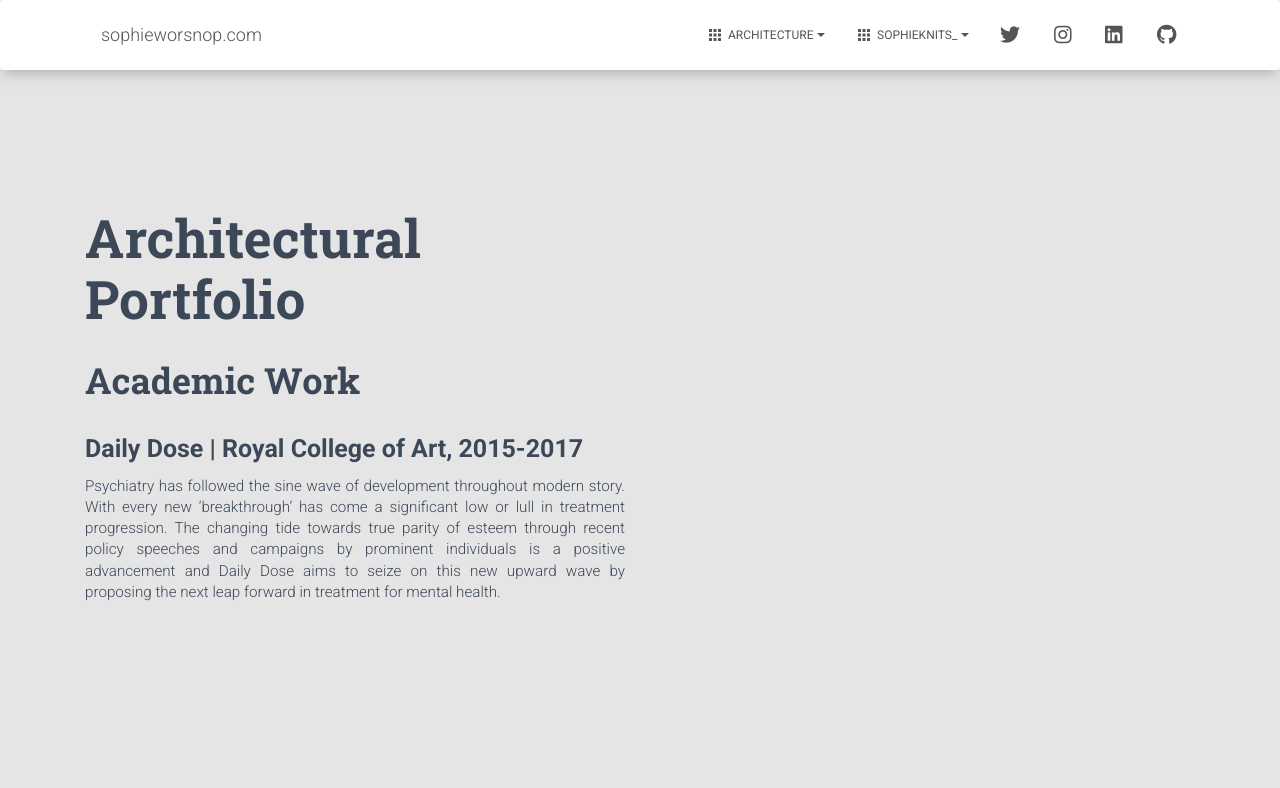
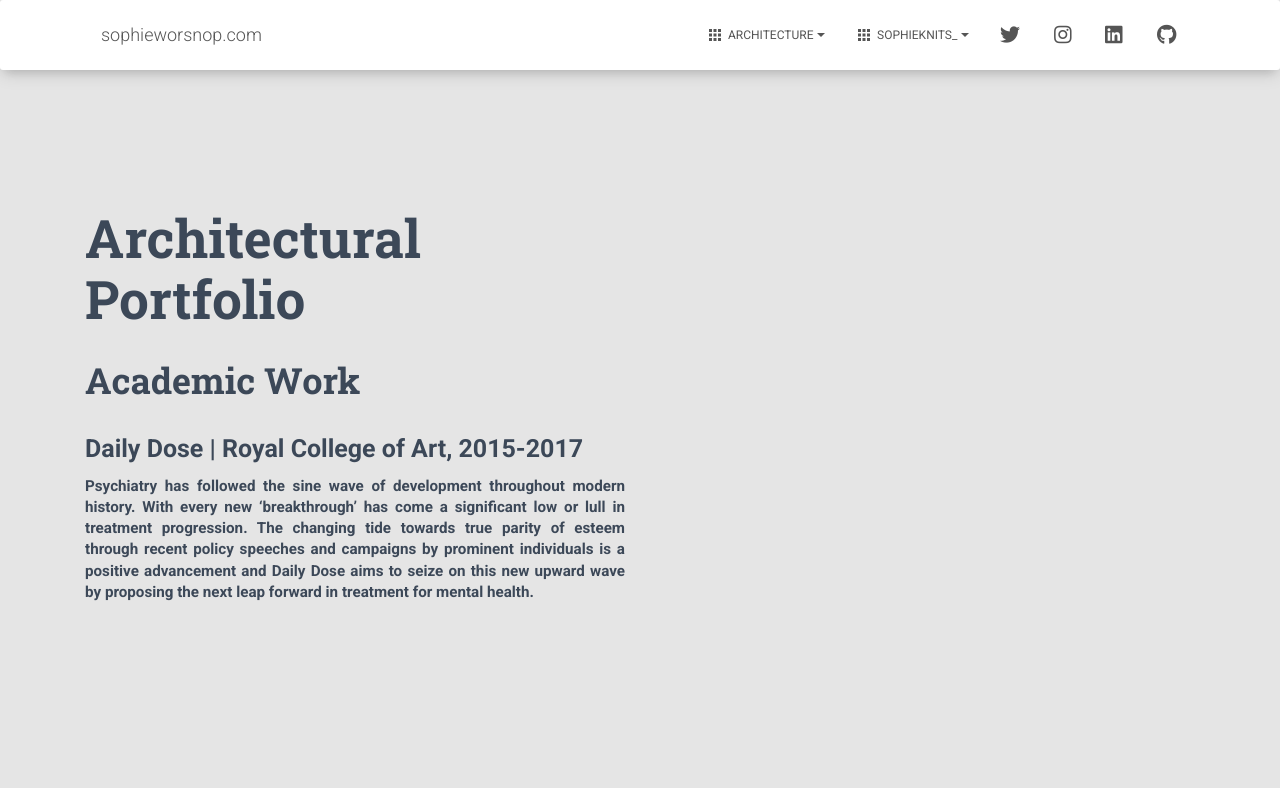
Before and after one commit to sophiewo/sophieworsnop.com, a React (Create React App) app: page /academic-portfolio in a window 1280 px wide. Shown: the top 788 px of the page. Built offline with nearby package versions, Linux system fonts and the light colour scheme; grey boxes are pictures that could not be loaded.

Commit message:
Resizes axo for web, adjusts font weight for project info

```diff
--- a/src/assets/jss/material-kit-react/views/archPage.js
+++ b/src/assets/jss/material-kit-react/views/archPage.js
@@ -61,6 +61,7 @@ const archStyle = {
 
   info: {
     fontSize: "95%",
+    fontWeight: "bold",
     textAlign: "justify",
     marginTop: "5px",
     minHeight: "32px",
--- a/src/components/AcademicHeader/AcademicHeader.js
+++ b/src/components/AcademicHeader/AcademicHeader.js
@@ -23,7 +23,7 @@ return (
 
           <h3 className={classes.info}>
           Psychiatry has followed the sine wave of development throughout modern
-          story. With every new ‘breakthrough’ has come a significant low or lull in treatment progression.
+          history. With every new ‘breakthrough’ has come a significant low or lull in treatment progression.
           The changing tide towards true parity of esteem through recent policy speeches and campaigns by prominent
           individuals is a positive advancement and Daily Dose aims to seize on this new upward wave by proposing the
           next leap forward in treatment for mental health.
--- a/src/components/DailyDoseLayout/DailyDoseLayout.js
+++ b/src/components/DailyDoseLayout/DailyDoseLayout.js
@@ -82,7 +82,7 @@ class ImageList extends Component {
           </Grid>
           {infoImages}
           {plans}
-          <Grid item xs={6} alignItems="center"  >
+          <Grid item xs={12} alignItems="center"  >
             <img src={axo} alt="axo" width="100%" />
           </Grid>
           <Grid item xs={12} >
```
Also changed, not shown: 2 other files (tests, documents, lock files or other folders).
